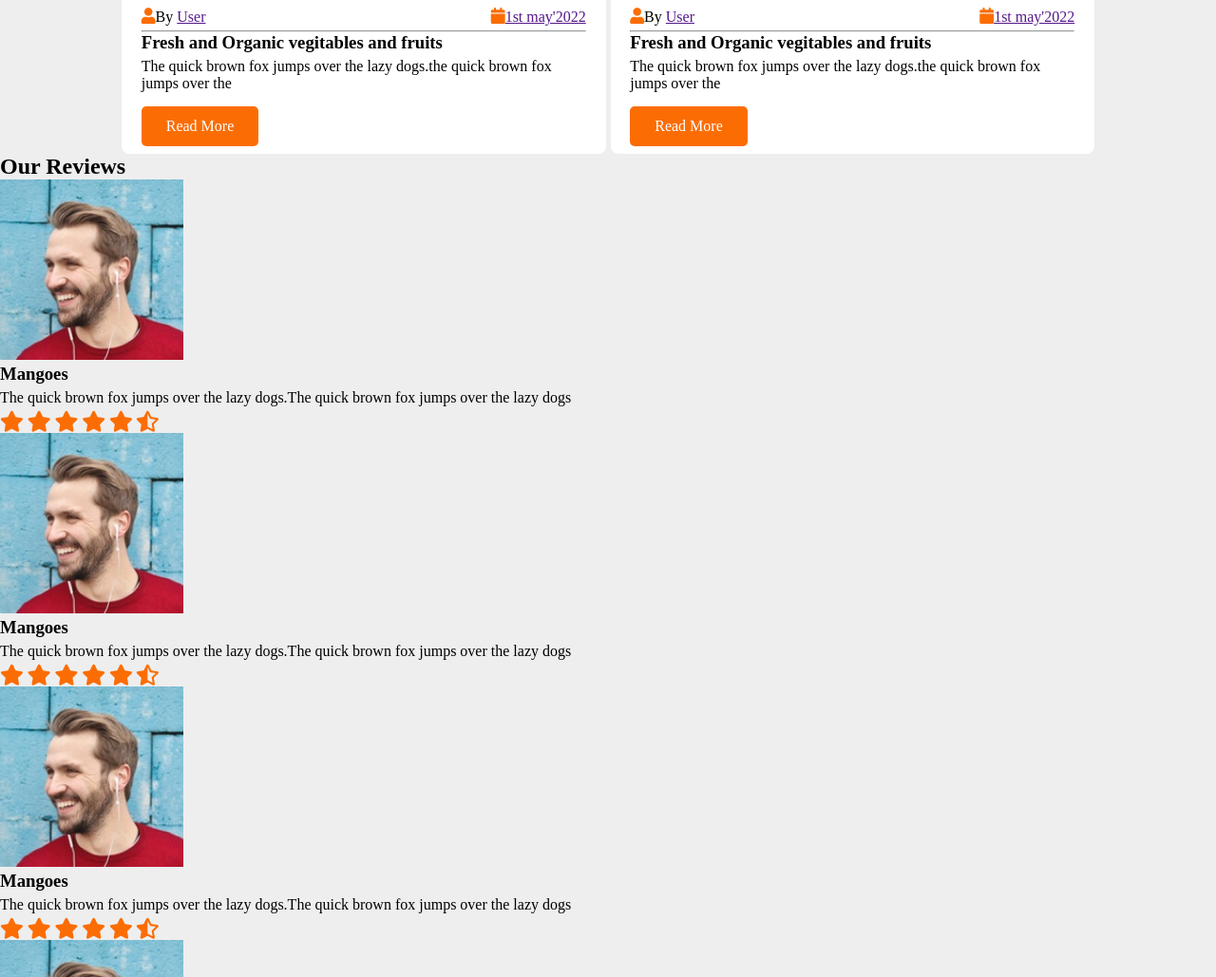
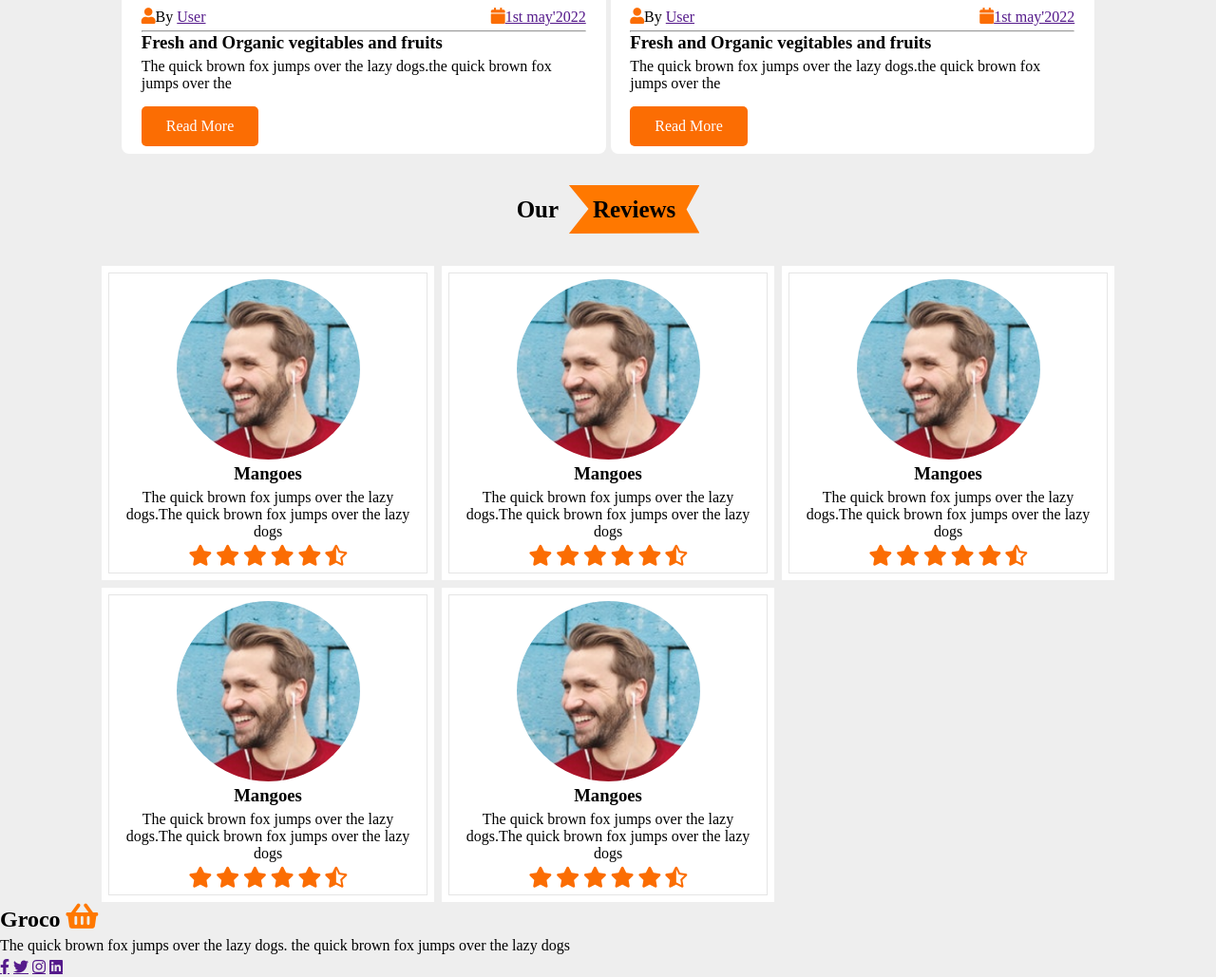
Before and after one commit to mamoonbgc036/Practice_Website, a plain HTML site: page index.html in a window 1280 px wide. Shown: the part 4219-5248 px from the top of the page at 95% size. Drawn offline with Linux system fonts and the light colour scheme.

Commit message:
Add files via upload

```diff
--- a/css/style.css
+++ b/css/style.css
@@ -160,7 +160,7 @@ header{
 }
 
 #main a{
-	  display: block;
+	display: block;
     cursor: pointer;
     font-size: 20px;
     padding: 8px 10px;
@@ -302,6 +302,45 @@ header{
 	background: #fff;
 }
 
+#r_main{
+	display: grid;
+	grid-template-columns: repeat(auto-fit, minmax(350px, max-content));
+	justify-content: center;
+	grid-gap: 8px;
+}
+
+#r_item{
+	max-width: 350px;
+	text-align: center;
+	background: #fff;
+	padding: 14px;
+	outline: 1px solid rgba(0, 0, 0, 0.1);
+	outline-offset: -8px;
+	transition: all .2s;
+}
+
+#r_item:hover{
+	outline: 1px solid #000;
+	outline-offset: 0px;
+}
+
+#r_item img{
+	border-radius: 50%;
+}
+
+#reviews h2{
+	margin: 20px 0;
+	text-align: center;
+	padding: 25px 0;
+	font-size: 25px;
+}
+
+#reviews h2 span{
+	margin-left: 5px;
+	padding: 12px 25px;
+	background: #FF7800;
+    clip-path: polygon(100% 0, 90% 50%, 100% 99%, 0% 100%, 15% 49%, 0% 0%);
+}
 
 /*RESPONSIVENESS*/
 
```
